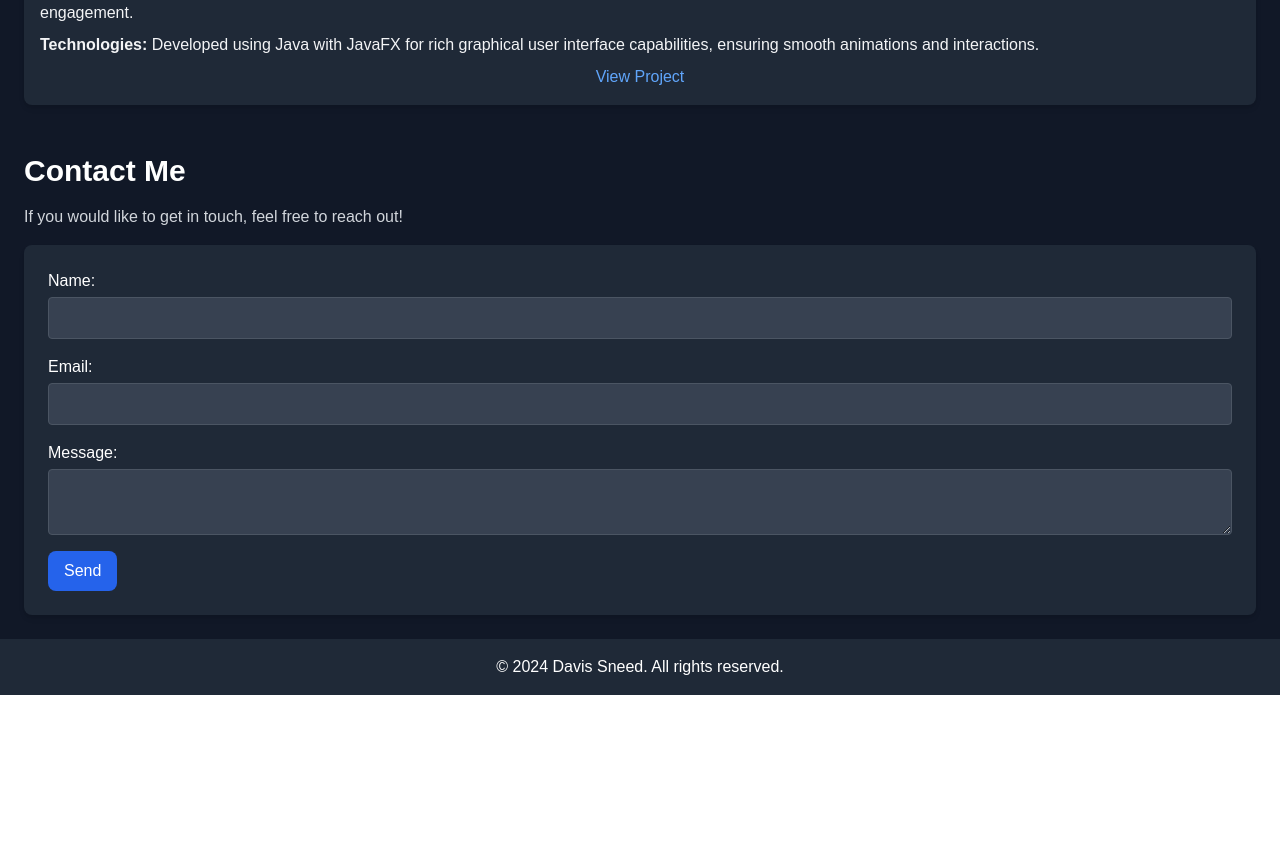
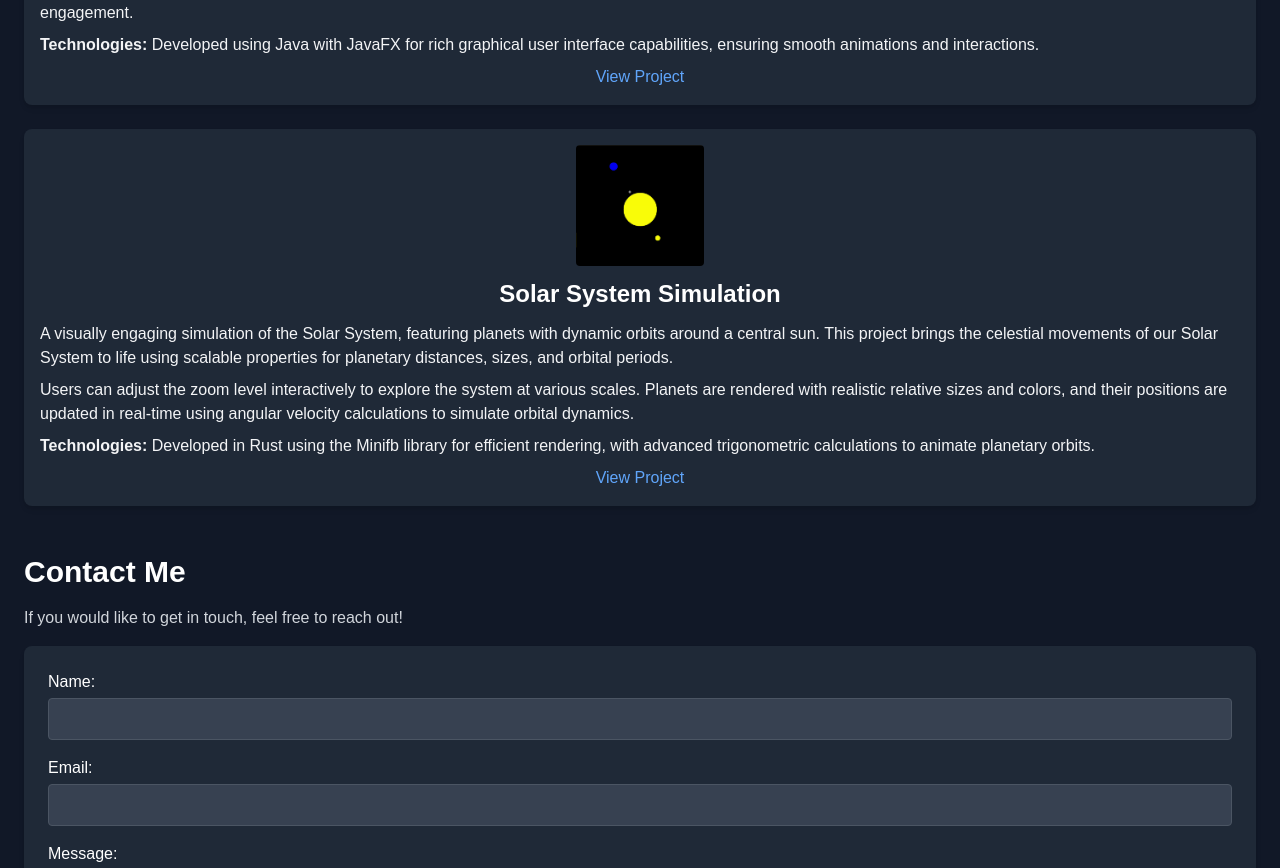
Before and after one commit to dsneed123/dsneedy, a Next.js app: page / in a window 1280 px wide. Shown: the part 4040-4908 px from the top of the page. Before the commit the page ends 4735 px from the top, so only its background shows below. Built offline with nearby package versions, Linux system fonts and the light colour scheme.

Commit message:
solar system project

```diff
--- a/src/app/page.tsx
+++ b/src/app/page.tsx
@@ -256,6 +256,7 @@ export default function Home() {
                 <a href="https://dsneed123.github.io/weather-app-prototype/" className="text-blue-400 hover:underline">View Project</a>
               </div>
             </li>
+
             <li className="bg-gray-800 p-4 rounded-lg shadow-md flex flex-col items-center max-w-full mx-auto">
               <div className="flex-1 text-center">
                 <h3 className="text-2xl font-semibold text-white mb-3">Battleship GUI</h3>
@@ -274,6 +275,32 @@ export default function Home() {
                 <a href="https://dsneed123.github.io/battleship/" className="text-blue-400 hover:underline">View Project</a>
               </div>
             </li>
+
+            <li className="bg-gray-800 p-4 rounded-lg shadow-md flex flex-col items-center max-w-full mx-auto">
+            <ProjectImage
+                src="/media/solarsystem.gif"
+                alt="Weather App"
+                className="mb-3 rounded"
+                width={128}
+                height={128}
+              />
+              <div className="flex-1 text-center">
+                <h3 className="text-2xl font-semibold text-white mb-3">Solar System Simulation</h3>
+                <p className="text-gray-100 mb-2 text-left">
+                  A visually engaging simulation of the Solar System, featuring planets with dynamic orbits around a central sun. This project brings the celestial movements of our Solar System to life using scalable properties for planetary distances, sizes, and orbital periods.
+                </p>
+                <p className="text-gray-100 mb-2 text-left">
+                  Users can adjust the zoom level interactively to explore the system at various scales. Planets are rendered with realistic relative sizes and colors, and their positions are updated in real-time using angular velocity calculations to simulate orbital dynamics.
+                </p>
+                <p className="text-gray-100 mb-2 text-left">
+                  <strong>Technologies:</strong> Developed in Rust using the Minifb library for efficient rendering, with advanced trigonometric calculations to animate planetary orbits.
+                </p>
+                <a href="https://github.com/your-repository-url" className="text-blue-400 hover:underline">
+                  View Project
+                </a>
+              </div>
+            </li>
+
 
 
 
```
Also changed, not shown: public/media/solarsystem.gif (added).
